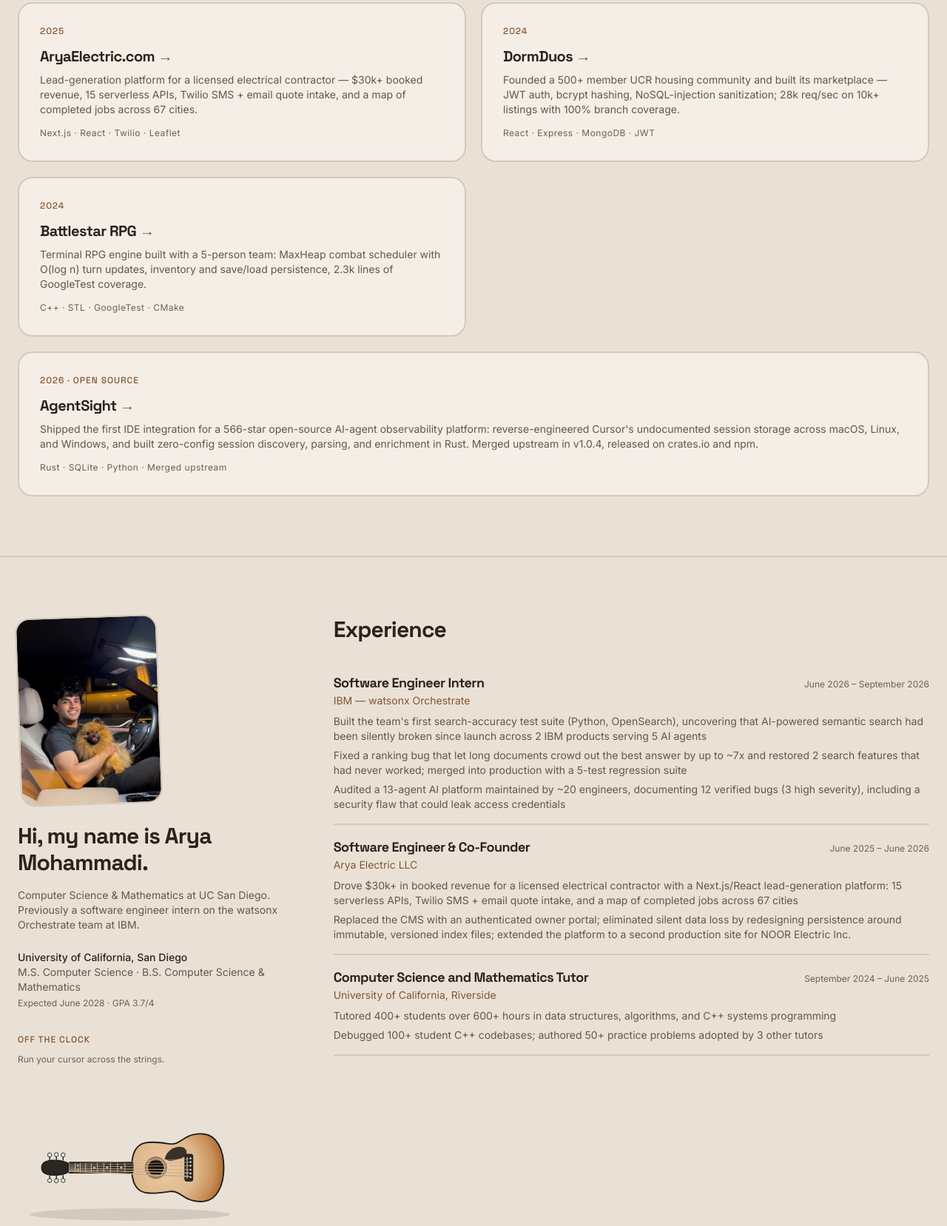
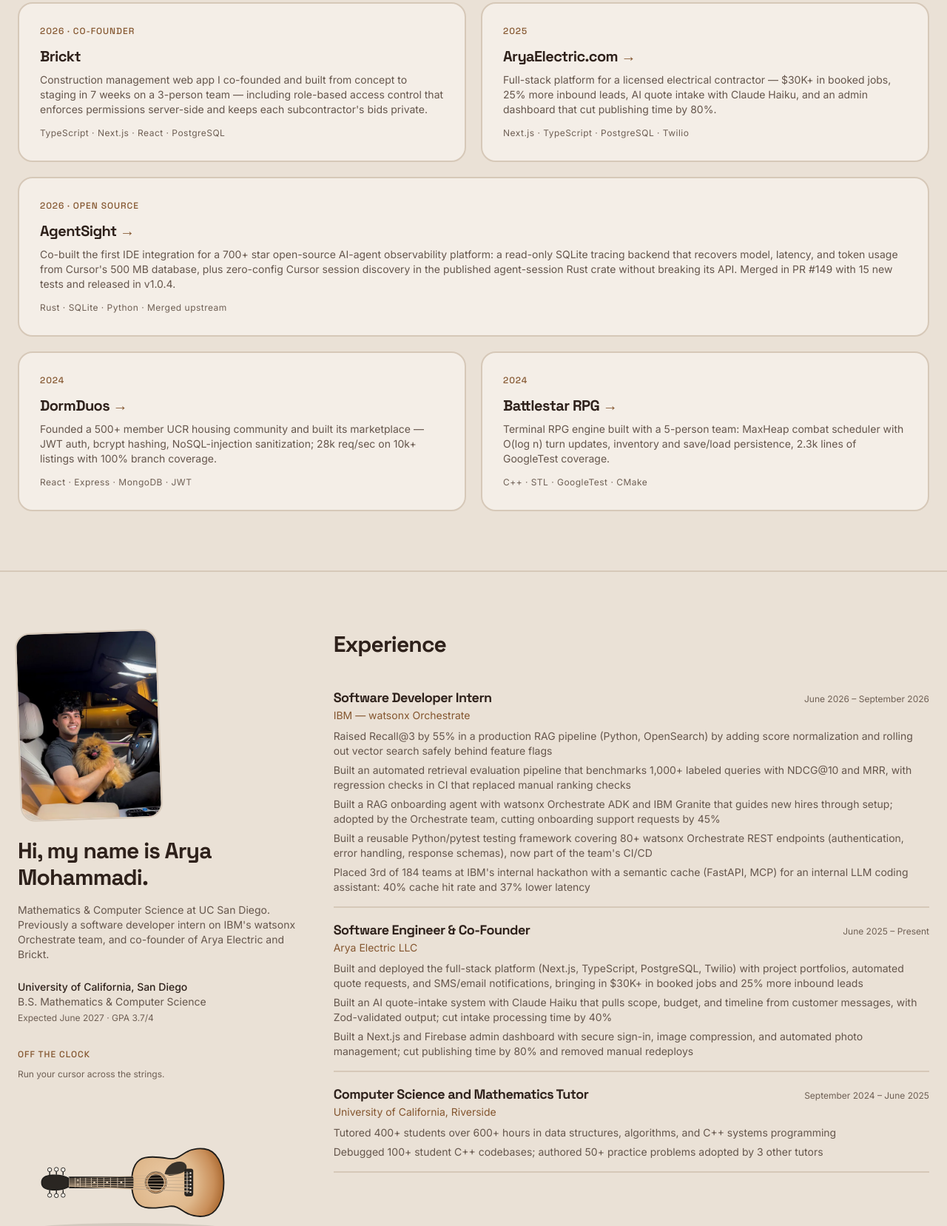
Before and after one commit to aryamohammadi/aryamohammadi.github.io, a plain HTML site: page index.html in a window 1280 px wide. Shown: the part 589-2246 px from the top of the page at 74% size. Drawn offline with Linux system fonts and the light colour scheme.

Commit message:
Update site to match latest resume
New IBM and Arya Electric bullets, Software Developer Intern title, B.S. Mathematics & Computer Science expected June 2027, Brickt project card, refreshed AgentSight and Arya Electric cards, PostgreSQL, Firebase and pytest in skills, and the new resume PDF.

```diff
--- a/css/styles.css
+++ b/css/styles.css
@@ -142,6 +142,9 @@ h1, h2, h3 {
 
 .in .card.lift.up:hover .arrow { transform: translateX(5px); }
 
+/* Cards without a link (like Brickt) shouldn't bounce like they're clickable. */
+.in .card.lift.up.no-link:hover { transform: none; box-shadow: none; }
+
 @media (prefers-reduced-motion: reduce) {
     .card.lift { transform: none !important; opacity: 1 !important; }
 }
--- a/index.html
+++ b/index.html
@@ -4,14 +4,14 @@
     <meta charset="UTF-8">
     <meta name="viewport" content="width=device-width, initial-scale=1.0">
     <title>Arya Mohammadi | Computer Science & Mathematics @ UCSD</title>
-    <meta name="description" content="Arya Mohammadi - Computer Science & Mathematics student at UC San Diego. Previously a Software Engineer Intern at IBM, building full-stack and AI-integrated systems.">
-    <meta name="keywords" content="Arya Mohammadi, UCSD, Computer Science, Mathematics, IBM, watsonx, Technical Lead, Full-Stack Developer, React, Next.js, Node.js, Python, C++, Software Engineer">
+    <meta name="description" content="Arya Mohammadi - Computer Science & Mathematics student at UC San Diego. Previously a Software Developer Intern at IBM, building full-stack and AI-integrated systems.">
+    <meta name="keywords" content="Arya Mohammadi, UCSD, Computer Science, Mathematics, IBM, watsonx, Brickt, Arya Electric, Full-Stack Developer, RAG, React, Next.js, TypeScript, Node.js, Python, Rust, C++, Software Engineer">
     <meta name="author" content="Arya Mohammadi">
     <meta name="theme-color" content="#EAE1D6">
 
     <!-- Open Graph Meta Tags -->
     <meta property="og:title" content="Arya Mohammadi | Computer Science & Mathematics Student">
-    <meta property="og:description" content="Computer Science & Mathematics student at UC San Diego. Previously a Software Engineer Intern at IBM, building full-stack and AI-integrated systems.">
+    <meta property="og:description" content="Computer Science & Mathematics student at UC San Diego. Previously a Software Developer Intern at IBM, building full-stack and AI-integrated systems.">
     <meta property="og:type" content="website">
     <meta property="og:url" content="https://aryamohammadi.github.io">
     <meta property="og:image" content="https://aryamohammadi.github.io/images/arya-og.jpg">
@@ -19,7 +19,7 @@
     <!-- Twitter Card Meta Tags -->
     <meta name="twitter:card" content="summary_large_image">
     <meta name="twitter:title" content="Arya Mohammadi | Computer Science & Mathematics Student">
-    <meta name="twitter:description" content="Computer Science & Mathematics student at UC San Diego. Previously a Software Engineer Intern at IBM, building full-stack and AI-integrated systems.">
+    <meta name="twitter:description" content="Computer Science & Mathematics student at UC San Diego. Previously a Software Developer Intern at IBM, building full-stack and AI-integrated systems.">
     <meta name="twitter:image" content="https://aryamohammadi.github.io/images/arya-og.jpg">
 
     <!-- Little icon for the browser tab -->
@@ -145,11 +145,26 @@
         <h2 class="text-3xl sm:text-4xl lg:text-5xl mb-10">Selected <span class="accent">work</span></h2>
         <div class="cards grid grid-cols-1 sm:grid-cols-2 gap-5">
 
+            <!-- Brickt's repo is private, so this card has no link -->
+            <div class="card lift no-link block p-7">
+                <p class="yr">2026 &middot; CO-FOUNDER</p>
+                <h3 class="text-xl mb-2">Brickt</h3>
+                <p class="text-sm text-[#65564C] mb-3">Construction management web app I co-founded and built from concept to staging in 7 weeks on a 3-person team — including role-based access control that enforces permissions server-side and keeps each subcontractor's bids private.</p>
+                <p class="stack">TypeScript &middot; Next.js &middot; React &middot; PostgreSQL</p>
+            </div>
+
             <a href="https://www.aryaelectric.com" target="_blank" rel="noopener noreferrer" class="card lift block p-7 group">
                 <p class="yr">2025</p>
                 <h3 class="text-xl mb-2">AryaElectric.com <span class="arrow" aria-hidden="true">&rarr;</span></h3>
-                <p class="text-sm text-[#65564C] mb-3">Lead-generation platform for a licensed electrical contractor — $30k+ booked revenue, 15 serverless APIs, Twilio SMS + email quote intake, and a map of completed jobs across 67 cities.</p>
-                <p class="stack">Next.js &middot; React &middot; Twilio &middot; Leaflet</p>
+                <p class="text-sm text-[#65564C] mb-3">Full-stack platform for a licensed electrical contractor — $30K+ in booked jobs, 25% more inbound leads, AI quote intake with Claude Haiku, and an admin dashboard that cut publishing time by 80%.</p>
+                <p class="stack">Next.js &middot; TypeScript &middot; PostgreSQL &middot; Twilio</p>
+            </a>
+
+            <a href="https://github.com/eunomia-bpf/agentsight/pull/149" target="_blank" rel="noopener noreferrer" class="card lift block p-7 group" style="grid-column: 1 / -1;">
+                <p class="yr">2026 &middot; OPEN SOURCE</p>
+                <h3 class="text-xl mb-2">AgentSight <span class="arrow" aria-hidden="true">&rarr;</span></h3>
+                <p class="text-sm text-[#65564C] mb-3">Co-built the first IDE integration for a 700+ star open-source AI-agent observability platform: a read-only SQLite tracing backend that recovers model, latency, and token usage from Cursor's 500 MB database, plus zero-config Cursor session discovery in the published agent-session Rust crate without breaking its API. Merged in PR #149 with 15 new tests and released in v1.0.4.</p>
+                <p class="stack">Rust &middot; SQLite &middot; Python &middot; Merged upstream</p>
             </a>
 
             <a href="https://ucr-housing-frontend.vercel.app/" target="_blank" rel="noopener noreferrer" class="card lift block p-7 group">
@@ -164,12 +179,6 @@
                 <h3 class="text-xl mb-2">Battlestar RPG <span class="arrow" aria-hidden="true">&rarr;</span></h3>
                 <p class="text-sm text-[#65564C] mb-3">Terminal RPG engine built with a 5-person team: MaxHeap combat scheduler with O(log n) turn updates, inventory and save/load persistence, 2.3k lines of GoogleTest coverage.</p>
                 <p class="stack">C++ &middot; STL &middot; GoogleTest &middot; CMake</p>
-            </a>
-            <a href="https://github.com/eunomia-bpf/agentsight/pull/149" target="_blank" rel="noopener noreferrer" class="card lift block p-7 group" style="grid-column: 1 / -1;">
-                <p class="yr">2026 &middot; OPEN SOURCE</p>
-                <h3 class="text-xl mb-2">AgentSight <span class="arrow" aria-hidden="true">&rarr;</span></h3>
-                <p class="text-sm text-[#65564C] mb-3">Shipped the first IDE integration for a 566-star open-source AI-agent observability platform: reverse-engineered Cursor's undocumented session storage across macOS, Linux, and Windows, and built zero-config session discovery, parsing, and enrichment in Rust. Merged upstream in v1.0.4, released on crates.io and npm.</p>
-                <p class="stack">Rust &middot; SQLite &middot; Python &middot; Merged upstream</p>
             </a>
 
 
@@ -192,10 +201,10 @@
                     </picture>
                 </div>
                 <h2 class="text-2xl sm:text-3xl mb-4">Hi, my name is Arya Mohammadi.</h2>
-                <p class="text-sm text-[#65564C] mb-6">Computer Science &amp; Mathematics at UC San Diego. Previously a software engineer intern on the watsonx Orchestrate team at IBM.</p>
+                <p class="text-sm text-[#65564C] mb-6">Mathematics &amp; Computer Science at UC San Diego. Previously a software developer intern on IBM's watsonx Orchestrate team, and co-founder of Arya Electric and Brickt.</p>
                 <p class="text-sm font-medium">University of California, San Diego</p>
-                <p class="text-sm text-[#65564C]">M.S. Computer Science &middot; B.S. Computer Science &amp; Mathematics</p>
-                <p class="text-xs text-[#6F6055] mt-1">Expected June 2028 &middot; GPA 3.7/4</p>
+                <p class="text-sm text-[#65564C]">B.S. Mathematics &amp; Computer Science</p>
+                <p class="text-xs text-[#6F6055] mt-1">Expected June 2027 &middot; GPA 3.7/4</p>
 
                 <div class="mt-8" id="gwrap">
                     <p class="yr">OFF THE CLOCK</p>
@@ -273,25 +282,28 @@
                 <h2 class="text-2xl sm:text-3xl mb-6">Experience</h2>
                 <div class="py-4 border-b-2 border-[#D6C8B8]">
                     <div class="flex flex-wrap items-baseline justify-between gap-x-4">
-                        <h3 class="text-lg">Software Engineer Intern</h3>
+                        <h3 class="text-lg">Software Developer Intern</h3>
                         <p class="text-xs text-[#6F6055]">June 2026 – September 2026</p>
                     </div>
                     <p class="accent text-sm mb-2">IBM — watsonx Orchestrate</p>
                     <ul class="space-y-1.5">
-                        <li class="text-sm text-[#65564C]">Built the team's first search-accuracy test suite (Python, OpenSearch), uncovering that AI-powered semantic search had been silently broken since launch across 2 IBM products serving 5 AI agents</li>
-                            <li class="text-sm text-[#65564C]">Fixed a ranking bug that let long documents crowd out the best answer by up to ~7x and restored 2 search features that had never worked; merged into production with a 5-test regression suite</li>
-                            <li class="text-sm text-[#65564C]">Audited a 13-agent AI platform maintained by ~20 engineers, documenting 12 verified bugs (3 high severity), including a security flaw that could leak access credentials</li>
+                        <li class="text-sm text-[#65564C]">Raised Recall@3 by 55% in a production RAG pipeline (Python, OpenSearch) by adding score normalization and rolling out vector search safely behind feature flags</li>
+                        <li class="text-sm text-[#65564C]">Built an automated retrieval evaluation pipeline that benchmarks 1,000+ labeled queries with NDCG@10 and MRR, with regression checks in CI that replaced manual ranking checks</li>
+                        <li class="text-sm text-[#65564C]">Built a RAG onboarding agent with watsonx Orchestrate ADK and IBM Granite that guides new hires through setup; adopted by the Orchestrate team, cutting onboarding support requests by 45%</li>
+                        <li class="text-sm text-[#65564C]">Built a reusable Python/pytest testing framework covering 80+ watsonx Orchestrate REST endpoints (authentication, error handling, response schemas), now part of the team's CI/CD</li>
+                        <li class="text-sm text-[#65564C]">Placed 3rd of 184 teams at IBM's internal hackathon with a semantic cache (FastAPI, MCP) for an internal LLM coding assistant: 40% cache hit rate and 37% lower latency</li>
                     </ul>
                 </div>
                 <div class="py-4 border-b-2 border-[#D6C8B8]">
                     <div class="flex flex-wrap items-baseline justify-between gap-x-4">
                         <h3 class="text-lg">Software Engineer &amp; Co-Founder</h3>
-                        <p class="text-xs text-[#6F6055]">June 2025 – June 2026</p>
+                        <p class="text-xs text-[#6F6055]">June 2025 – Present</p>
                     </div>
                     <p class="accent text-sm mb-2">Arya Electric LLC</p>
                     <ul class="space-y-1.5">
-                        <li class="text-sm text-[#65564C]">Drove $30k+ in booked revenue for a licensed electrical contractor with a Next.js/React lead-generation platform: 15 serverless APIs, Twilio SMS + email quote intake, and a map of completed jobs across 67 cities</li>
-                            <li class="text-sm text-[#65564C]">Replaced the CMS with an authenticated owner portal; eliminated silent data loss by redesigning persistence around immutable, versioned index files; extended the platform to a second production site for NOOR Electric Inc.</li>
+                        <li class="text-sm text-[#65564C]">Built and deployed the full-stack platform (Next.js, TypeScript, PostgreSQL, Twilio) with project portfolios, automated quote requests, and SMS/email notifications, bringing in $30K+ in booked jobs and 25% more inbound leads</li>
+                        <li class="text-sm text-[#65564C]">Built an AI quote-intake system with Claude Haiku that pulls scope, budget, and timeline from customer messages, with Zod-validated output; cut intake processing time by 40%</li>
+                        <li class="text-sm text-[#65564C]">Built a Next.js and Firebase admin dashboard with secure sign-in, image compression, and automated photo management; cut publishing time by 80% and removed manual redeploys</li>
                     </ul>
                 </div>
                 <div class="py-4 border-b-2 border-[#D6C8B8]">
@@ -318,8 +330,8 @@
         <h2 class="text-3xl sm:text-4xl mb-8">What I <span class="accent">work with</span></h2>
         <div class="card p-7 space-y-4">
             <p class="text-sm"><span class="yr">LANGUAGES</span><br>Python, C++, C, Rust, Java, JavaScript, TypeScript, SQL, HTML/CSS</p>
-            <p class="text-sm"><span class="yr">FRAMEWORKS</span><br>Next.js, React, Node.js, Express, FastAPI, Tailwind CSS, Leaflet, Jest, Supertest, GoogleTest</p>
-            <p class="text-sm"><span class="yr">TOOLS</span><br>Git, Linux, OpenSearch, MongoDB, SQLite, Docker, bcrypt, Twilio, Vercel, CMake, gdb, Valgrind</p>
+            <p class="text-sm"><span class="yr">FRAMEWORKS</span><br>Next.js, React, Node.js, Express, FastAPI, Tailwind CSS, Leaflet, Jest, pytest, Supertest, GoogleTest</p>
+            <p class="text-sm"><span class="yr">TOOLS</span><br>Git, Linux, OpenSearch, PostgreSQL, MongoDB, SQLite, Firebase, Docker, bcrypt, Twilio, Vercel, CMake, gdb, Valgrind</p>
             <p class="text-sm"><span class="yr">CONCEPTS</span><br>REST APIs, CI/CD, Unit &amp; E2E Testing, Authentication (JWT, HMAC), RAG &amp; Hybrid Retrieval, Model Context Protocol (MCP)</p>
         </div>
     </div>
```
Also changed, not shown: 1 other file.
